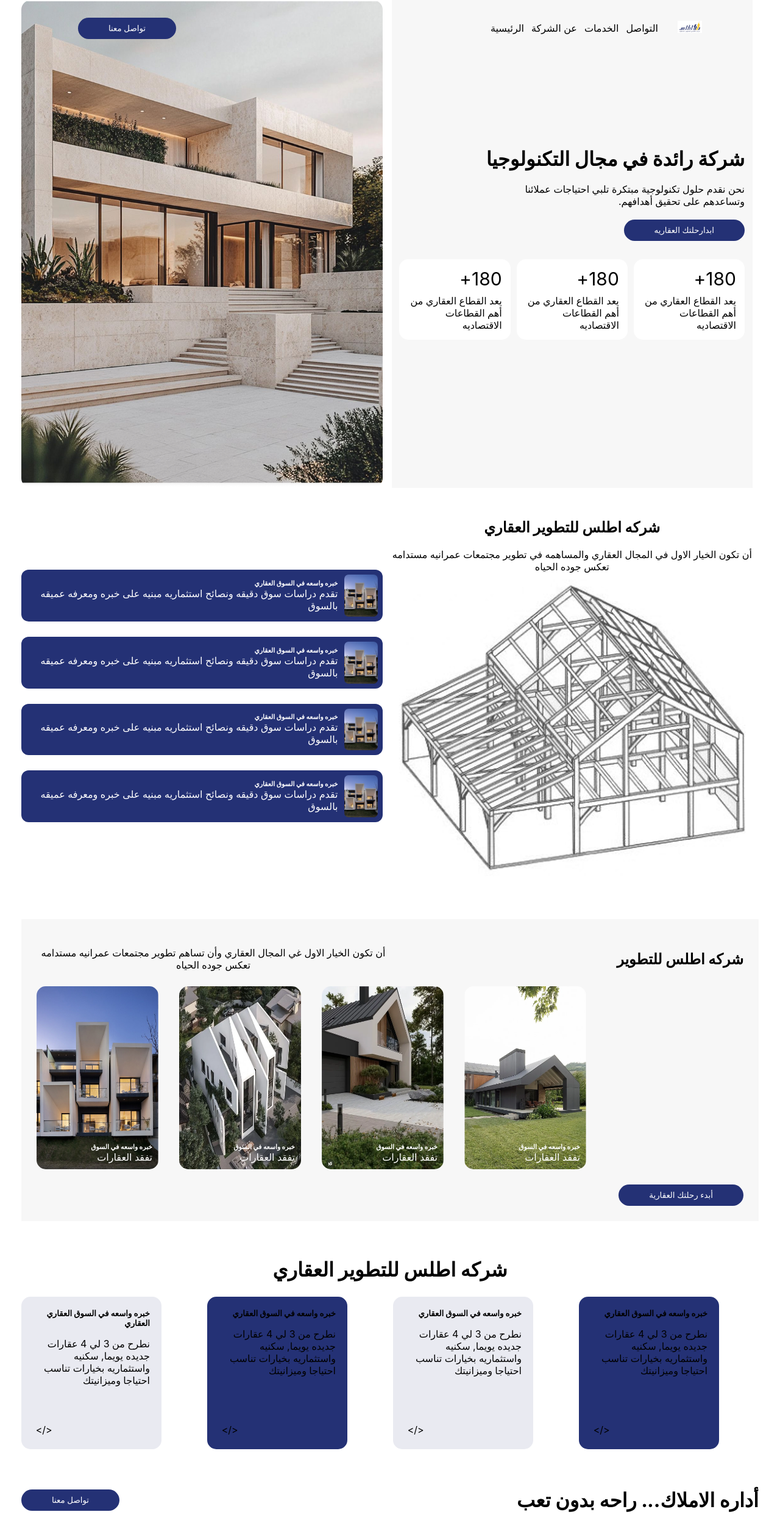
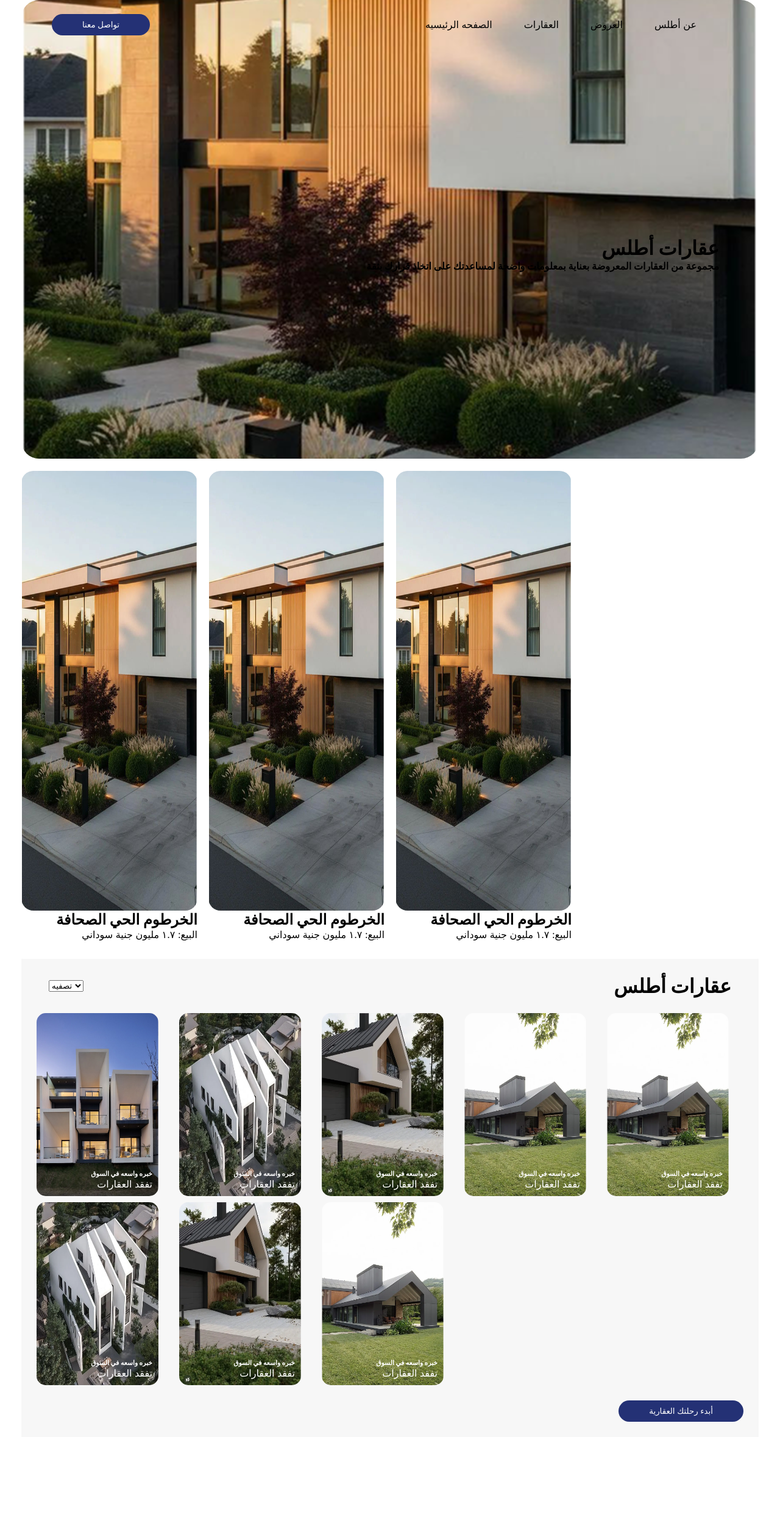
Before and after one commit to Bejo-btc/atlasWebSite, a React (Create React App) app: page /InfoPage in a window 1280 px wide. Shown: the top 2497 px of the page at 61% size. After the commit the page ends 2356 px from the top, so only its background shows below. Built offline with nearby package versions, Linux system fonts and the light colour scheme.

Commit message:
page refixing

```diff
--- a/src/App.css
+++ b/src/App.css
@@ -69,7 +69,7 @@ button {
 
 @media (max-width: 660px) {
   nav {
-    display: none;
+    /* display: none; */
   }
 }
 
--- a/src/App.js
+++ b/src/App.js
@@ -1,17 +1,20 @@
 import './App.css';
-
+import { Routes, Route } from 'react-router-dom'; // 1. إضافة نظام المسارات
 import Landing from './component/Landing';
 import Hero from './component/Hero';
 import Houses from './component/Houses';
 import About from './component/About';
 import Rentmanegment from './component/Rentmanegment';
 import Support from './component/Support';
-import Footer from "./component/Footer"
+import Footer from "./component/Footer";
+import InfoPage from "./Info/InfoPage"; // 2. استيراد الصفحة التي تريد الذهاب إليها
+
 function App() {
-
   return (
+    <div className='container'>
+      <Routes>
+        <Route path="/" element={
           <>
-      <div className='container'>
             <Landing />
             <Hero />
             <Houses />
@@ -19,10 +22,14 @@ function App() {
             <Rentmanegment />
             <Support />
             <Footer />
+          </>
+        } />
 
+        {/* صفحة المعلومات (/InfoPage) تعرض مكون InfoPage فقط */}
+        <Route path="/InfoPage" element={<InfoPage />} />
+      </Routes>
     </div>
-
-    </>
   );
 }
+
 export default App;
--- /dev/null
+++ b/src/Info/InfoPage.css
@@ -0,0 +1,129 @@
+:root {
+  --background-color: #243175;
+}
+
+*{
+   box-sizing: border-box;
+   padding: 0;
+   margin: 0 0 0 0;
+}
+ul{
+   display: flex;
+}
+
+li {
+   list-style-type: none;
+   padding: 20px;
+}
+
+.info-container{
+ padding-left: 15px;
+  padding-right: 15px;
+  margin-left: 20px;
+  margin-right: 20px;
+}
+
+.info-img{
+   background-image: url("/public/Frame\ 2085663204.png");
+   background-size: cover;
+   background-position: center;
+   width:100%;
+   height: 752px;
+   border-radius: 29px;
+   padding: 0px 30px;
+   margin-bottom: 20px;
+
+}
+
+.info-header{
+   display: flex;
+   justify-content: space-between;
+   align-items: center;
+   height: 80px;
+   padding: 0px 20px
+}
+.info-header button {
+   background-color: var(--background-color);
+   color: white;
+   border: none;
+   padding: 10px 50px;
+   cursor: pointer;
+   border-radius: 20px;
+   outline: none;
+}
+
+.info-content{
+   text-align: right;
+   display: grid;
+   justify-content:flex-end;
+   align-items: center;
+   height:  calc(100% - 80px);
+   padding: 0px 35px;
+}
+
+.info-content p{
+font-weight: bold;
+}
+
+@media (max-width:765px){
+   .info-content{
+      padding: 0px;
+      color:white;
+   }
+   nav{
+      display: none;
+   }
+}
+
+/*cards*/
+
+.info-cards{
+   display: grid;
+   grid-template-columns: repeat(auto-fill, minmax(250px, 1fr));
+   gap: 18px;
+  height: 800px;
+  padding-bottom: 30px;
+}
+
+.info-card{
+   display: grid;
+   background-size: cover;
+   height: 100%;
+   width: 100%;
+   text-align: right;
+   color: white;
+}
+.card-info{
+   text-align: right;
+      display: flex;
+      justify-content:flex-end;
+      align-items: right;
+      flex-direction: column;
+}
+.card-info > img{
+   width: 100%;
+   height: 100%;
+   border-radius: 20px;
+}
+
+/* houses*/
+
+.houses-header{
+   display: flex;
+   justify-content: space-between;
+   align-items: center;
+   padding: 0px 20px;
+
+}
+
+h2 , p{
+   color:black
+}
+
+.houses-btn{
+position:relative;
+}
+
+.houses-btn button::after{
+   position: ab
+}
--- a/src/Info/InfoPage.jsx
+++ b/src/Info/InfoPage.jsx
@@ -1,7 +1,138 @@
+import './InfoPage.css';
+
 function Info() {
-    return (
-        <h1>Hello</h1>
-    );
+   return (
+      <>
+         <div className="info-img">
+            <div className="info-header">
+               <button type="submit">تواصل معنا </button>
+               <div>
+                  <nav>
+                     <ul>
+                        <li>الصفحه الرئيسيه</li>
+                        <li>العقارات </li>
+                        <li>العروض</li>
+                        <li>عن أطلس </li>
+                     </ul>
+                  </nav>
+               </div>
+            </div>
+            <div className="info-content">
+               <div>
+                  <h1>عقارات أطلس</h1>
+                  <p>مجموعة من العقارات المعروضة بعناية بمعلومات واضحة لمساعدتك على اتخاذ قرارك بثقة</p>
+               </div>
+            </div>
+         </div>
+         {/* cards section */}
+         <div className="info-cards">
+            <div className="info-card">
+               <div className="card-info">
+                  <img src="/Frame 2085663204.png" alt="card" />
+                  <div className="location">
+                     <h2>الخرطوم الحي الصحافة </h2>
+                     <span></span>
+                  </div>
+                  <p>البيع: ١.٧ مليون جنية سوداني </p>
+               </div>
+            </div>
+            <div className="info-card">
+               <div className="card-info">
+                  <img src="/Frame 2085663204.png" alt="card" />
+                  <div className="location">
+                     <h2>الخرطوم الحي الصحافة </h2>
+                     <span></span>
+                  </div>
+                  <p>البيع: ١.٧ مليون جنية سوداني </p>
+               </div>
+            </div>
+            <div className="info-card">
+               <div className="card-info">
+                  <img src="/Frame 2085663204.png" alt="card" />
+                  <div className="location">
+                     <h2>الخرطوم الحي الصحافة </h2>
+                     <span></span>
+                  </div>
+                  <p>البيع: ١.٧ مليون جنية سوداني </p>
+               </div>
+            </div>
+         </div>
+         {/* houses */}
+         <div className="houses">
+            <div className="houses-header">
+               <select name="تصفيه" id="filter">
+                  <option value="all">تصفيه</option>
+                  <option value="for-sale">للبيع</option>
+                  <option value="for-rent">للايجار</option>
+               </select>
+               <h1>عقارات أطلس</h1>
+            </div>
+            <div className='card-flex'>
+               <div className="house-card">
+                  <div className='home-card'>
+                     <div className="home-info">
+                        <h6>خبره واسعه في السوق</h6>
+                        <span>تفقد العقارات</span>
+                     </div>
+                     <img src="\Frame 2085663186.png" alt="home-img" className="home-img" />
+                  </div>
+                  <div className='home-card'>
+                     <div className="home-info">
+                        <h6>خبره واسعه في السوق</h6>
+                        <span>تفقد العقارات</span>
+                     </div>
+                     <img src="\Frame 2085663188.webp" alt="home-img" className="home-img" />
+                  </div>
+                  <div className='home-card'>
+                     <div className="home-info">
+                        <h6>خبره واسعه في السوق</h6>
+                        <span>تفقد العقارات</span>
+                     </div>
+                     <img src="\Frame 2085663187.webp" alt="home-img" className="home-img" />
+                  </div>
+                  <div className='home-card'>
+                     <div className="home-info">
+                        <h6>خبره واسعه في السوق</h6>
+                        <span>تفقد العقارات</span>
+                     </div>
+                     <img src="Frame 2085663189.webp" alt="home-img" className="home-img" />
+                  </div>
+                  <div className='home-card'>
+                     <div className="home-info">
+                        <h6>خبره واسعه في السوق</h6>
+                        <span>تفقد العقارات</span>
+                     </div>
+                     <img src="Frame 2085663189.webp" alt="home-img" className="home-img" />
+                  </div>
+                  <div className='home-card'>
+                     <div className="home-info">
+                        <h6>خبره واسعه في السوق</h6>
+                        <span>تفقد العقارات</span>
+                     </div>
+                     <img src="\Frame 2085663188.webp" alt="home-img" className="home-img" />
+                  </div>
+                  <div className='home-card'>
+                     <div className="home-info">
+                        <h6>خبره واسعه في السوق</h6>
+                        <span>تفقد العقارات</span>
+                     </div>
+                     <img src="\Frame 2085663187.webp" alt="home-img" className="home-img" />
+                  </div>
+                  <div className='home-card'>
+                     <div className="home-info">
+                        <h6>خبره واسعه في السوق</h6>
+                        <span>تفقد العقارات</span>
+                     </div>
+                     <img src="Frame 2085663189.webp" alt="home-img" className="home-img" />
+                  </div>
+               </div>
+            </div>
+            <div className='houses-btn'>
+               <button >أبدء رحلتك العقارية</button>
+            </div>
+         </div>
+      </>
+   );
 }
 
 export default Info;
--- a/src/component/Landing.jsx
+++ b/src/component/Landing.jsx
@@ -15,7 +15,7 @@ function Landing() {
             </ul>
           </nav>
           <div>
-            <img src="\image 5.jpg" alt="logo" className="logo" />
+            <img src="/image-5.jpg" alt="logo" className="logo" />
           </div>
         </div>
       </header>
@@ -24,7 +24,7 @@ function Landing() {
         <div className='landing-content'>
           <h1>شركة رائدة في مجال التكنولوجيا</h1>
           <p>نحن نقدم حلول تكنولوجية مبتكرة تلبي احتياجات عملائنا وتساعدهم على تحقيق أهدافهم.</p>
-          <Link to="/Info">
+          <Link to="/InfoPage">
            <button> ابدارحلتك العقاريه </button>
           </Link>
           <div className='cards'>
```
Also changed, not shown: 1 other file (tests, documents, lock files or other folders). Lines whose indentation alone changed are shown as unchanged.
